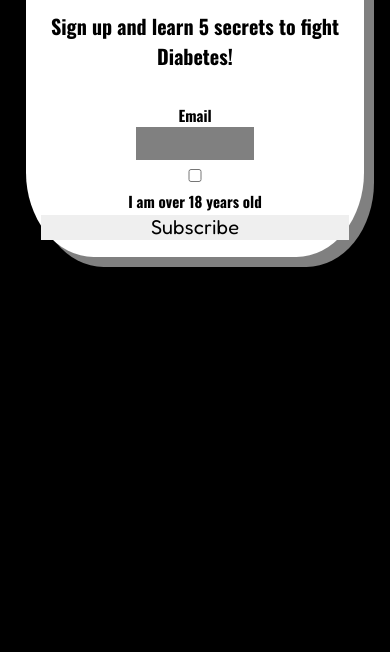
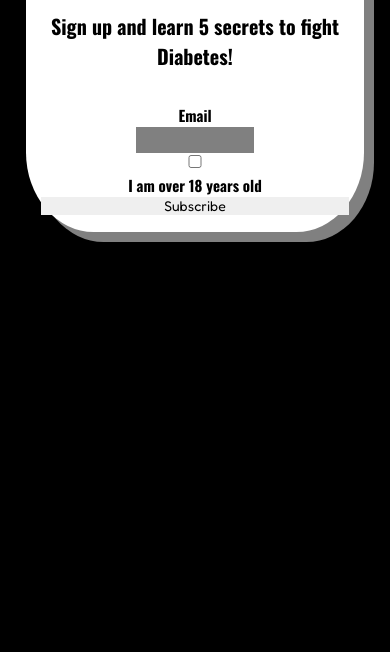
Before and after one commit to zansari18/lab_3, a plain HTML site: page index.html in a window 390 px wide. Shown: the part 192-844 px from the top of the page. Drawn offline with nearby package versions, Linux system fonts and the light colour scheme; files whose address does not match are found by name.

Commit message:
not messing with that

```diff
--- a/css/styles.css
+++ b/css/styles.css
@@ -80,12 +80,12 @@ input[type="checkbox"]{
 }
 @media screen and (max-width: 480px) {
   body {
-    font-size: 20px;
+    font-size: 14px;
   }
 
   #content {
     padding: 15px;
-	max-height:90%;
+
   }
 
   input[type="submit"] {
```
